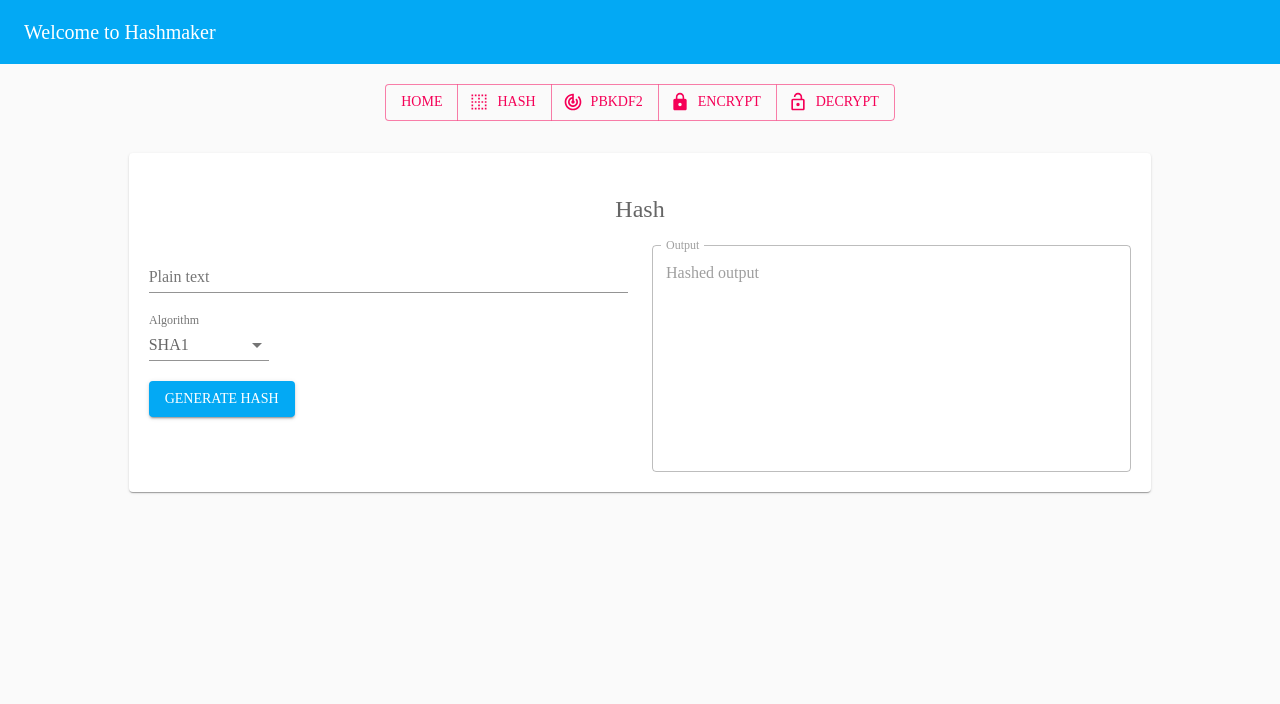
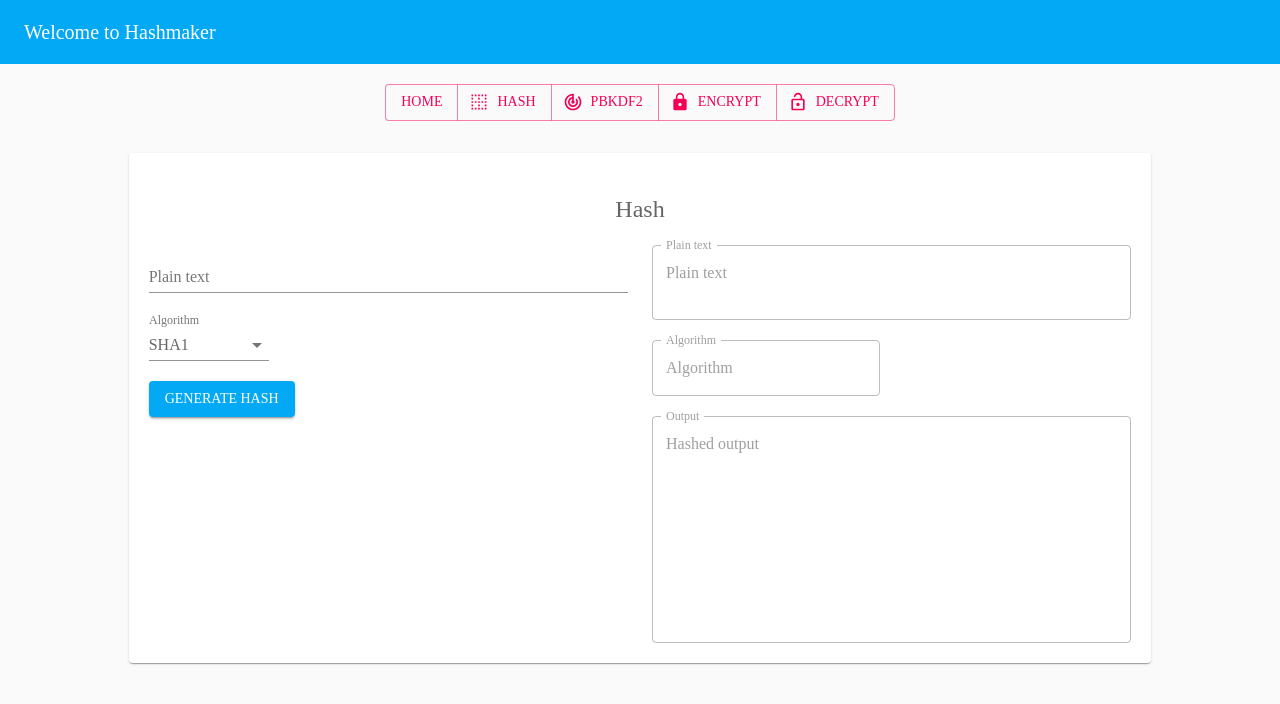
Before and after one commit to joraavanes/hashmaker, a React (Create React App) app in the folder hashmaker-client/: page /hash in a window 1280 px wide. Shown: the top 704 px of the page. Built offline with nearby package versions, Linux system fonts and the light colour scheme; a web font is replaced by a local one.

Commit message:
Add other hmac output on the component

```diff
--- a/hashmaker-client/src/components/Hash.js
+++ b/hashmaker-client/src/components/Hash.js
@@ -91,6 +91,24 @@ const Hash = () => {
                         </Grid>
                         <Grid item xs={12} sm={6}>
                             <TextField
+                                label="Plain text"
+                                defaultValue="Plain text"
+                                value={crypto.hmac && crypto.hmac.plainText}
+                                variant="outlined"
+                                fullWidth
+                                disabled
+                                multiline
+                                rows={2}
+                            />
+                            <TextField
+                                label="Algorithm"
+                                defaultValue="Algorithm"
+                                variant="outlined"
+                                value={crypto.hmac && crypto.hmac.algorithm}
+                                className={mt}
+                                disabled
+                            />
+                            <TextField
                                 disabled
                                 id="outlined-disabled"
                                 label="Output"
@@ -100,6 +118,7 @@ const Hash = () => {
                                 fullWidth
                                 multiline
                                 rows={10}
+                                className={mt}
                             />
                         </Grid>
                     </Grid>
```
Lines whose indentation alone changed are shown as unchanged.
